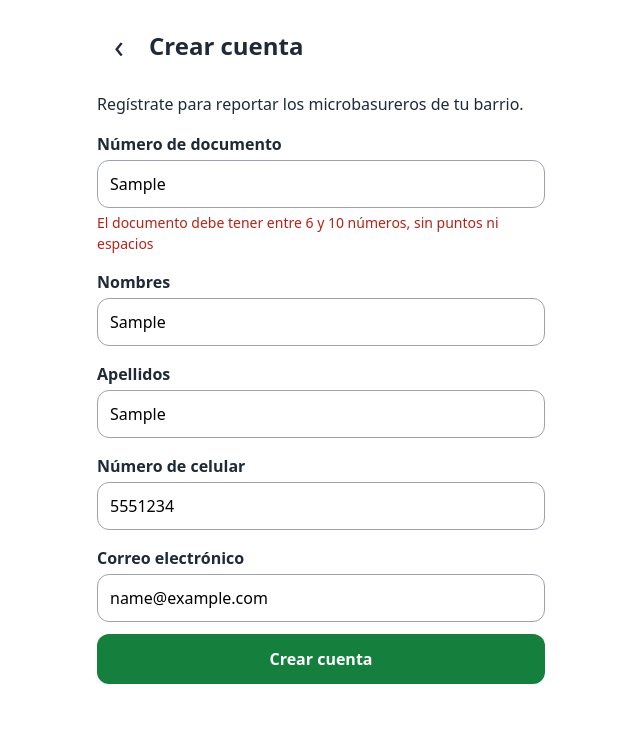
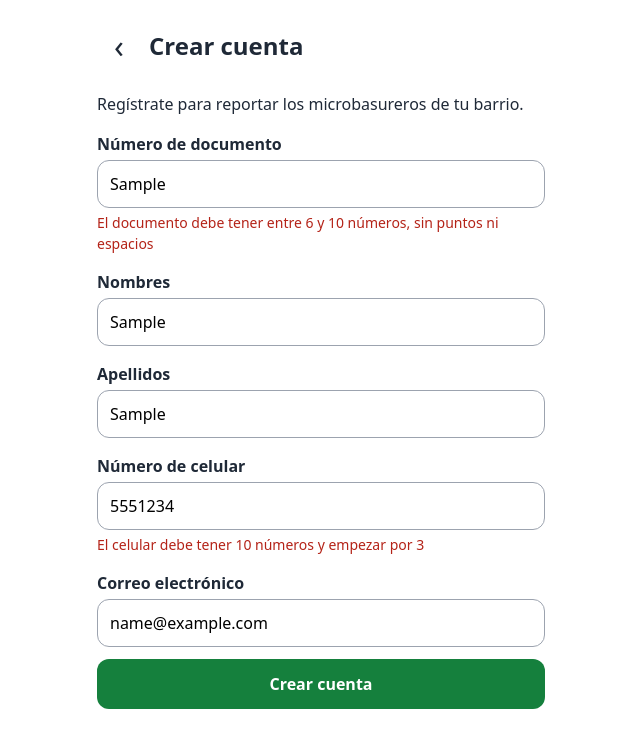
Before and after one commit to mifernandez19/ecoclick-frontend, a React (Vite) app: page /registro in a window 1280 px wide. Both pictures are taken after typing "Sample", "Sample", "Sample", "5551234", "name@example.com" into the empty fields and a click on the button "Crear cuenta". Shown: the top 748 px of the page, without its empty margins (319-959 px from the left). Built offline with nearby package versions, Linux system fonts and the light colour scheme.

Commit message:
feat(auth): agrega validación de celular (ECO-04)

```diff
--- a/src/pages/Registro.jsx
+++ b/src/pages/Registro.jsx
@@ -41,6 +41,16 @@ function Registro() {
             hayErrores = true
         }else  {
             setErrorApellidos('')
+        }
+
+        if (celular.trim() === '') {
+            setErrorCelular('El número de celular es obligatorio')
+            hayErrores = true
+        } else if (!/^3\d{9}$/.test(celular)) {
+            setErrorCelular('El celular debe tener 10 números y empezar por 3')
+            hayErrores = true
+        } else {
+            setErrorCelular('')
         }
 
         if(hayErrores){
@@ -116,9 +126,16 @@ function Registro() {
                 maxLength="10"
                 value={celular}
                 onChange={(evento) => setCelular(evento.target.value)}
+                aria-invalid={errorCelular !== ''}
+                aria-describedby={errorCelular ? 'error-celular' : undefined}
                 />
+                {errorCelular && (
+                    <p id="error-celular" className="mensaje-error">
+                        {errorCelular}
+                    </p>
+                )}
 
-                  <label htmlFor="correo">Correo electrónico</label>
+                <label htmlFor="correo">Correo electrónico</label>
                 <input
                 id="correo"
                 type="email"
```
